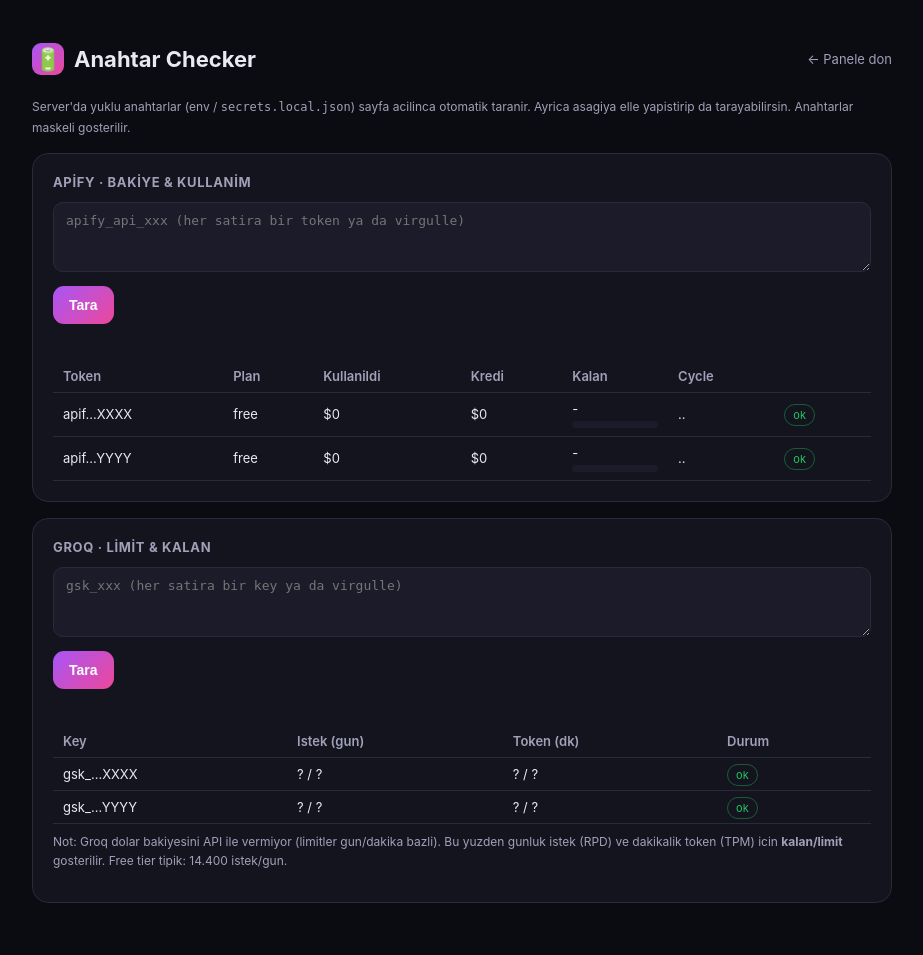
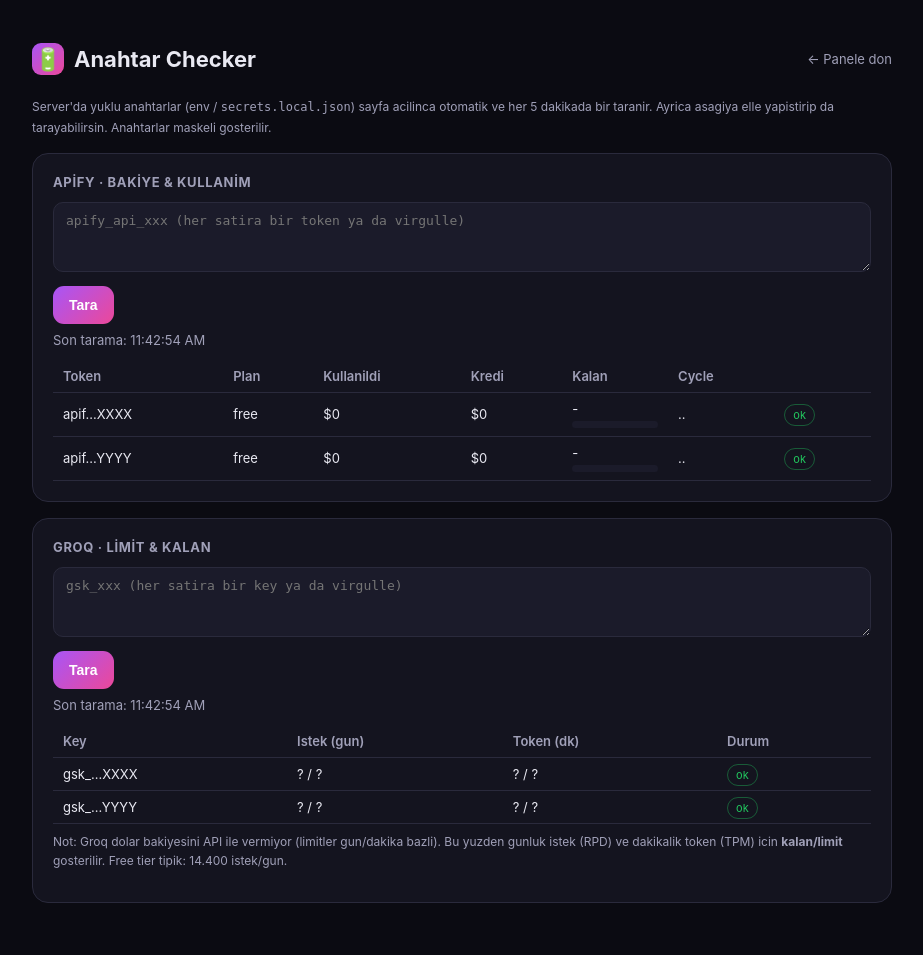
Before and after one commit to gaideaa123/Finder, a Flask app: page /checker in a window 1280 px wide. Shown: the top 955 px of the page, without its empty margins (178-1101 px from the left). Run offline with Flask 3, Linux system fonts and the light colour scheme; data that the repository does not hold is empty.

Commit message:
feat(checker.html): auto-refresh every 5 min (continuous monitoring)

```diff
--- a/templates/checker.html
+++ b/templates/checker.html
@@ -38,7 +38,7 @@
     <h1><span class="dot">🔋</span> Anahtar Checker</h1>
     <a class="back" href="/">← Panele don</a>
   </div>
-  <p class="muted">Server'da yuklu anahtarlar (env / <code>secrets.local.json</code>) sayfa acilinca otomatik taranir. Ayrica asagiya elle yapistirip da tarayabilirsin. Anahtarlar maskeli gosterilir.</p>
+  <p class="muted">Server'da yuklu anahtarlar (env / <code>secrets.local.json</code>) sayfa acilinca otomatik ve her 5 dakikada bir taranir. Ayrica asagiya elle yapistirip da tarayabilirsin. Anahtarlar maskeli gosterilir.</p>
 
   <div class="card">
     <h2>Apify · bakiye & kullanim</h2>
@@ -101,17 +101,17 @@
     document.getElementById('groqOut').innerHTML=groqTable(d.results);
   }
   async function auto(){
-    document.getElementById('apifyStatus').textContent='Server anahtarlari taraniyor...';
-    document.getElementById('groqStatus').textContent='Server anahtarlari taraniyor...';
     try{
       const r=await fetch('/api/check/auto'); const d=await r.json();
-      document.getElementById('apifyStatus').textContent = (d.apify&&d.apify.length)?'':'Server\'da Apify anahtari yok (elle yapistir).';
-      document.getElementById('groqStatus').textContent = (d.groq&&d.groq.length)?'':'Server\'da Groq anahtari yok (elle yapistir).';
+      const stamp=new Date().toLocaleTimeString();
+      document.getElementById('apifyStatus').textContent = (d.apify&&d.apify.length)?('Son tarama: '+stamp):'Server\'da Apify anahtari yok (elle yapistir).';
+      document.getElementById('groqStatus').textContent = (d.groq&&d.groq.length)?('Son tarama: '+stamp):'Server\'da Groq anahtari yok (elle yapistir).';
       if(d.apify&&d.apify.length) document.getElementById('apifyOut').innerHTML=apifyTable(d.apify);
       if(d.groq&&d.groq.length) document.getElementById('groqOut').innerHTML=groqTable(d.groq);
-    }catch(e){ document.getElementById('apifyStatus').textContent=''; document.getElementById('groqStatus').textContent=''; }
+    }catch(e){}
   }
   auto();
+  setInterval(auto, 300000); // her 5 dakikada bir otomatik yeniden tara
 </script>
 </body>
 </html>
```
